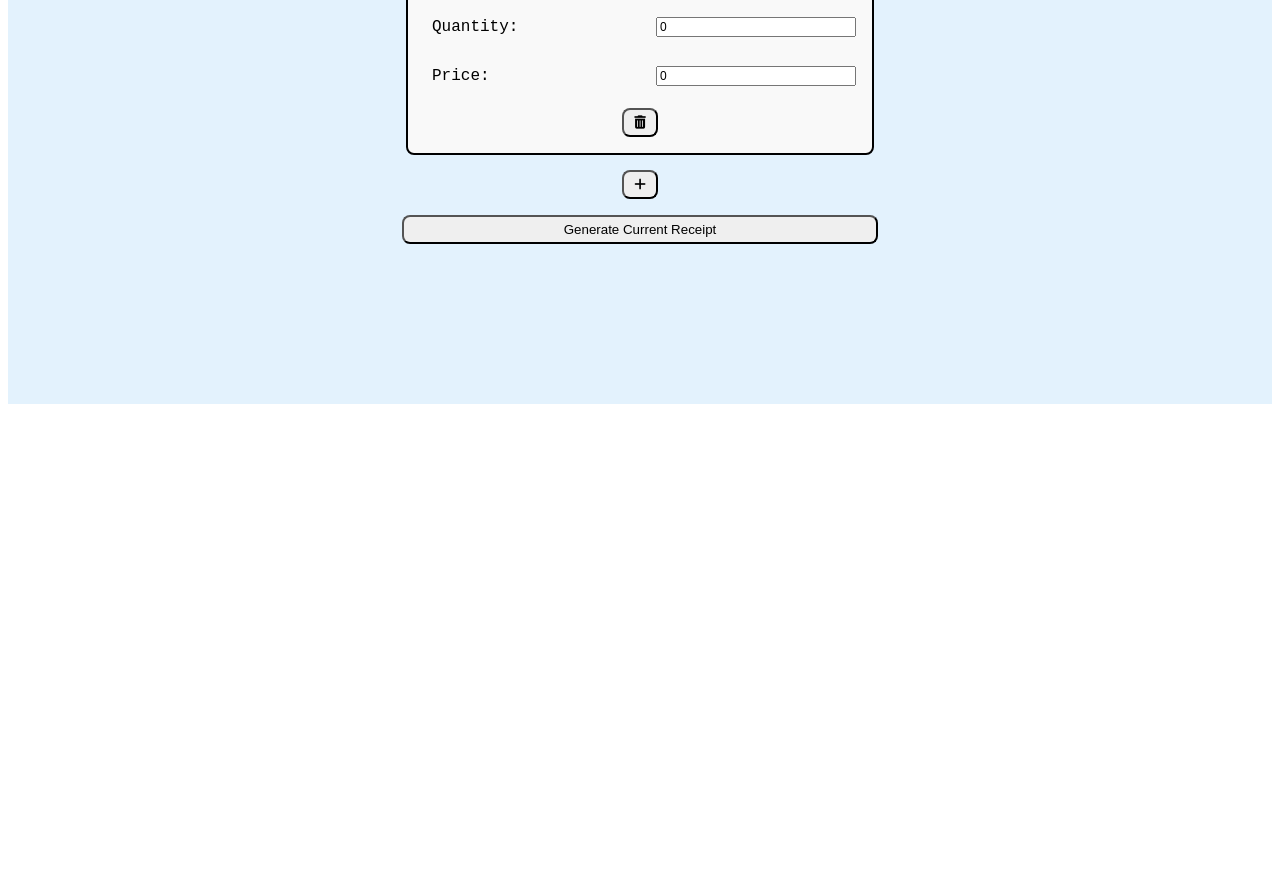
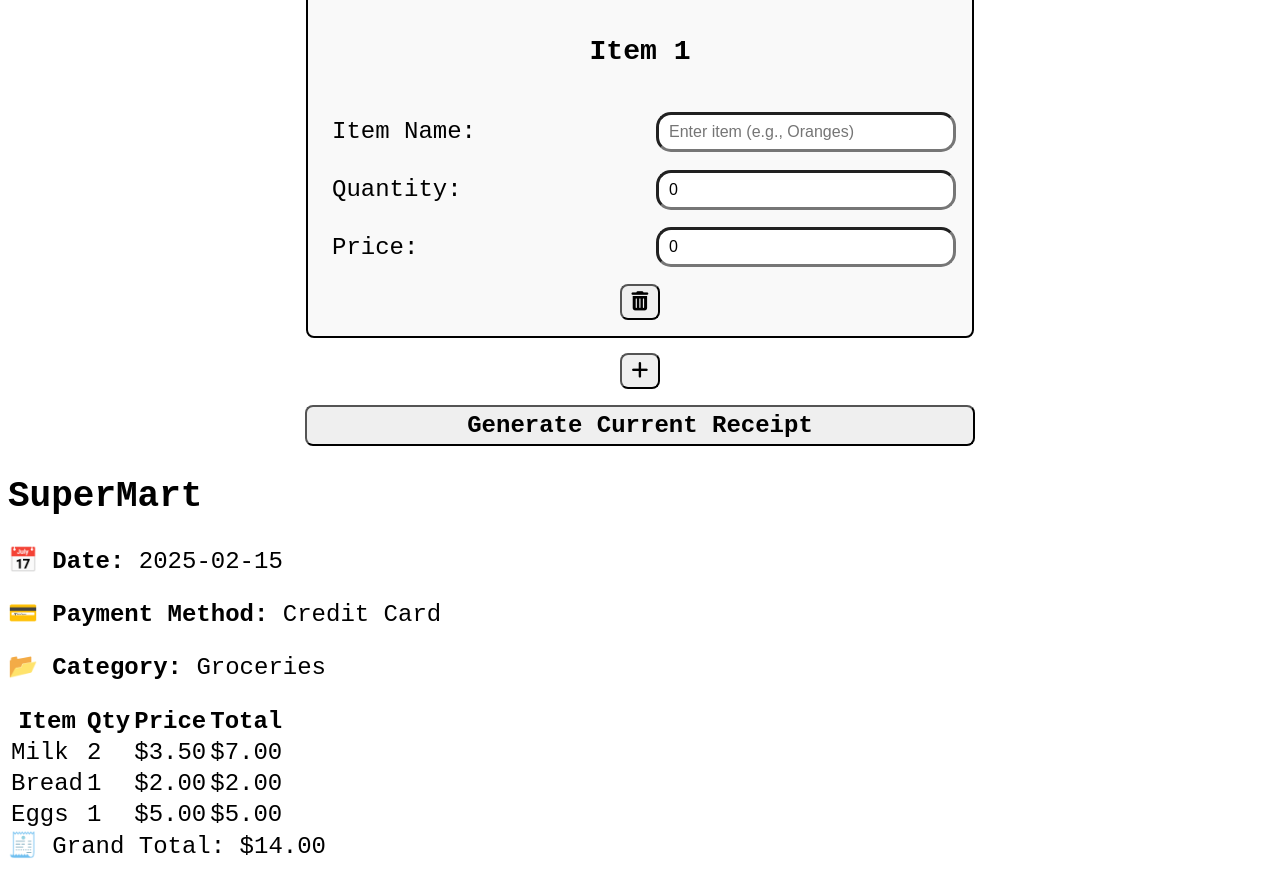
Before and after one commit to HuyHuynh2k2/reciept, a React (Vite) app: page / in a window 1280 px wide. Shown: the part 470-1366 px from the top of the page. Before the commit the page ends 882 px from the top, so only its background shows below. Built offline with nearby package versions, Linux system fonts and the light colour scheme.

Commit message:
Restyle the DataCollect component, generate data  with mockdata

```diff
--- a/src/App.jsx
+++ b/src/App.jsx
@@ -1,11 +1,13 @@
 import DataCollect from "./components/DataCollect";
 import Layout from "./components/Layout";
+import ReceiptInfo from "./components/ReceiptInfo";
 
 function App() {
   return (
     <>
       <Layout>
         <DataCollect />
+        <ReceiptInfo />
       </Layout>
     </>
   );
--- a/src/components/DataCollect.jsx
+++ b/src/components/DataCollect.jsx
@@ -21,6 +21,8 @@ export default function DataCollect() {
     recieptItems: [],
   });
   const [errors, setErrors] = useState({});
+
+  // const [receiptList, setRecepitList] = useState([]);
 
   const addItem = () => {
     setItems([...items, { itemId: uid(), itemName: "", itemPrice: 0 }]);
@@ -57,6 +59,7 @@ export default function DataCollect() {
       recieptItems: items,
     });
 
+    /*
     // Get existing receipts from localStorage, or initialize with an empty array if no data exists
     const savedReceipts = JSON.parse(localStorage.getItem("receipts") || "[]");
 
@@ -77,6 +80,7 @@ export default function DataCollect() {
 
     // Optionally, log it to see the change in the console
     console.log("Receipts saved to localStorage:", updatedReceipts);
+    */
   };
 
   const validateForm = () => {
--- /dev/null
+++ b/src/components/ReceiptInfo.jsx
@@ -0,0 +1,82 @@
+export default function ReceiptInfo() {
+  // Mock data for testing
+  const mockData = {
+    receiptStore: "SuperMart",
+    receiptDate: "2025-02-15",
+    receiptPaymentMethod: "Credit Card",
+    receiptCategory: "Groceries",
+    receiptItems: [
+      { name: "Milk", quantity: 2, price: 3.5 },
+      { name: "Bread", quantity: 1, price: 2.0 },
+      { name: "Eggs", quantity: 1, price: 5.0 },
+    ],
+  };
+
+  return (
+    <div className="max-w-md mx-auto p-6 border border-gray-300 rounded-lg shadow-lg bg-white">
+      {/* Store Name */}
+      <h2 className="text-xl font-bold text-center mb-4">
+        {mockData.receiptStore}
+      </h2>
+
+      {/* Receipt Details */}
+      <div className="text-sm text-gray-700 space-y-2">
+        <p>
+          📅 <strong>Date:</strong> {mockData.receiptDate}
+        </p>
+        <p>
+          💳 <strong>Payment Method:</strong> {mockData.receiptPaymentMethod}
+        </p>
+        <p>
+          📂 <strong>Category:</strong> {mockData.receiptCategory}
+        </p>
+      </div>
+
+      {/* Items Table */}
+      <table className="w-full mt-4 border-collapse border border-gray-300">
+        <thead>
+          <tr className="bg-gray-100">
+            <th className="border border-gray-300 px-2 py-1 text-left">Item</th>
+            <th className="border border-gray-300 px-2 py-1">Qty</th>
+            <th className="border border-gray-300 px-2 py-1">Price</th>
+            <th className="border border-gray-300 px-2 py-1">Total</th>
+          </tr>
+        </thead>
+        <tbody>
+          {mockData.receiptItems.length > 0 ? (
+            mockData.receiptItems.map((item, index) => (
+              <tr key={index} className="border border-gray-300">
+                <td className="border border-gray-300 px-2 py-1">
+                  {item.name}
+                </td>
+                <td className="border border-gray-300 px-2 py-1 text-center">
+                  {item.quantity}
+                </td>
+                <td className="border border-gray-300 px-2 py-1 text-center">
+                  ${item.price.toFixed(2)}
+                </td>
+                <td className="border border-gray-300 px-2 py-1 text-center">
+                  ${(item.price * item.quantity).toFixed(2)}
+                </td>
+              </tr>
+            ))
+          ) : (
+            <tr>
+              <td colSpan="4" className="text-center text-gray-500 py-2">
+                No items
+              </td>
+            </tr>
+          )}
+        </tbody>
+      </table>
+
+      {/* Grand Total */}
+      <div className="text-right text-lg font-bold mt-4">
+        🧾 Grand Total: $
+        {mockData.receiptItems
+          .reduce((total, item) => total + item.price * item.quantity, 0)
+          .toFixed(2)}
+      </div>
+    </div>
+  );
+}
--- a/src/index.css
+++ b/src/index.css
@@ -2,7 +2,8 @@
   display: flex;
   flex-direction: column;
   font-family: "Courier New", Courier, monospace;
-  background-color: #e3f2fd;
+  font-size: 1.5rem;
+  /* background-color: #e3f2fd; */
   padding-bottom: 10rem; /* add extra space in the bottom */
 }
 
@@ -15,13 +16,15 @@
 .header-group {
   font-weight: bold;
   text-transform: uppercase;
+  font-size: 1.5rem;
 }
 
 .header-about {
   font-family: "Courier New", Courier, monospace;
   font-weight: bold;
-  font-size: 0.9rem;
+  font-size: 1.5rem;
   border-radius: 0.5rem;
+  border-width: 4px;
   cursor: pointer;
   transition: background-color 0.3s ease;
 }
@@ -38,8 +41,8 @@
 }
 
 .header-title {
-  box-shadow: 0px 4px 6px -4px rgba(0, 0, 0, 0.2);
-  padding-bottom: 10px;
+  box-shadow: 0px 4px 6px -4px rgba(0, 0, 0, 0.668);
+  padding-bottom: 2rem;
 }
 
 form div {
@@ -53,17 +56,20 @@ form div {
 
 form div p {
   white-space: nowrap; /* Prevent text wrapping from a new line */
-  width: 200px; /* set the fix width for label */
+  width: 300px; /* set the fix width for label */
   margin: 0.5rem;
 }
 
 form div input,
 form div select {
-  width: 200px;
-  height: 20px;
+  width: 300px;
+  height: 40px;
   box-sizing: border-box; /* Ensures padding and border are included in width/height */
   padding: 2px; /* Adjust padding to match */
-  font-size: 12px; /* Standardize font size */
+  font-size: 16px; /* Standardize font size */
+  border-width: 3px;
+  border-radius: 15px;
+  padding-left: 10px;
 }
 
 .form-items {
@@ -88,14 +94,23 @@ form div select {
 .delete-item-button {
   display: block;
   margin: auto;
+  font-size: 1.2rem;
   padding: 5px 10px;
   border-radius: 0.5rem;
 }
 
 .generate-current-recipt-button {
   display: block;
+  font-size: 1.5rem;
+  font-family: "Courier New", Courier, monospace;
+  font-weight: bold;
   margin: auto;
   padding: 5px 160px;
   margin-top: 1rem;
   border-radius: 0.5rem;
 }
+
+.error {
+  font-size: 1rem;
+  color: red;
+}
```
